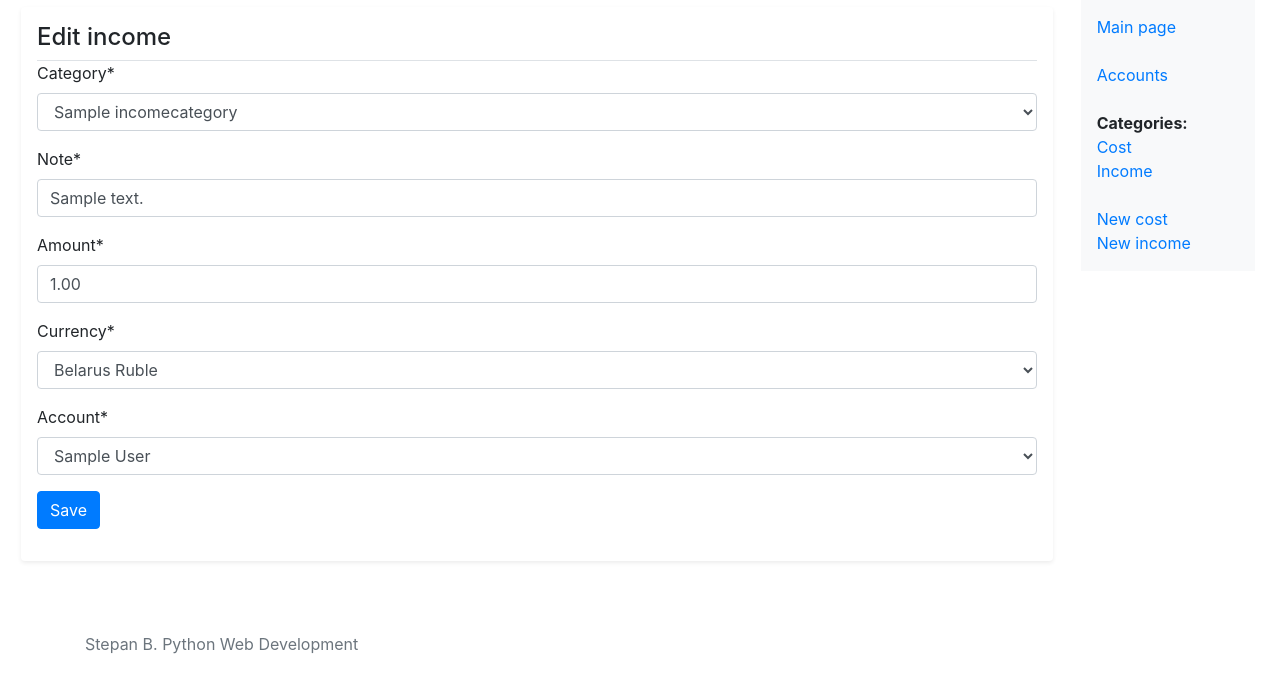
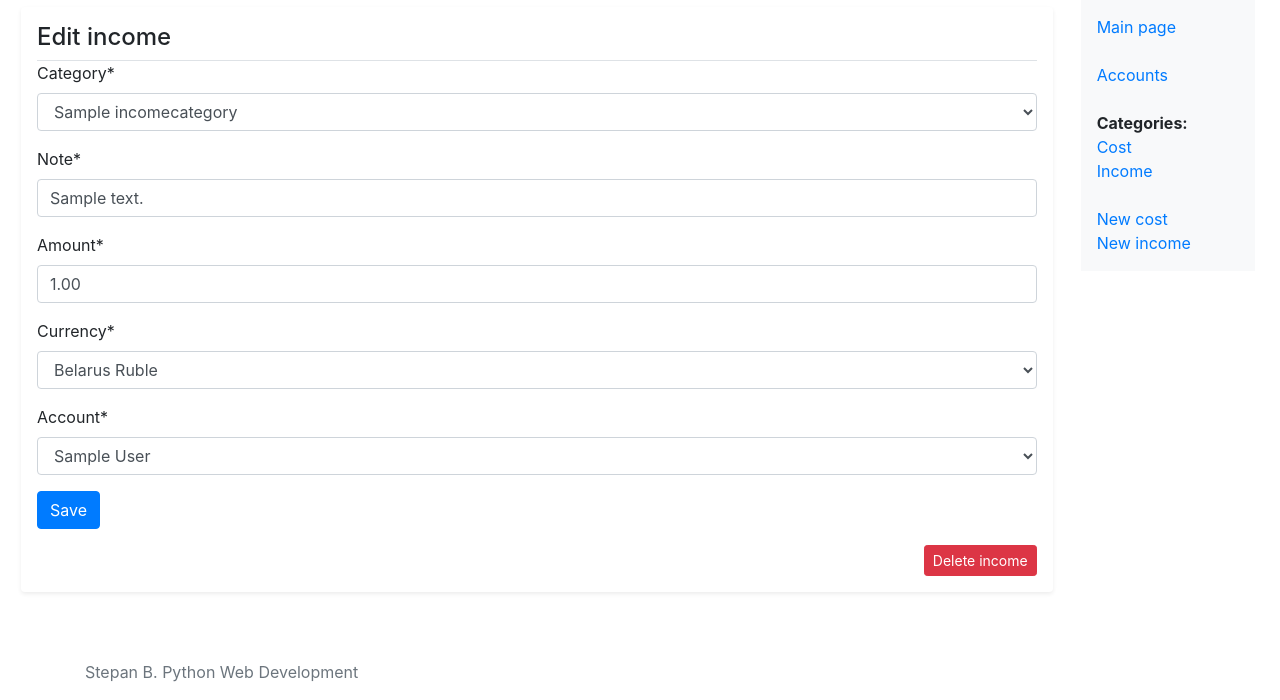
Before and after one commit to balstepan/myMoney, a Django app: page /wallet/income/1/ in a window 1280 px wide. Shown: the part 128-828 px from the top of the page. Before the commit the page ends 782 px from the top, so only its background shows below. Run offline with Django 3.2, Linux system fonts and the light colour scheme; tables that the repository leaves empty hold one stand-in row (values such as "Sample post"); some libraries are stand-ins or nearby versions.

Commit message:
Add deleting of incomes

```diff
--- a/wallet/templates/incomes/create.html
+++ b/wallet/templates/incomes/create.html
@@ -16,5 +16,10 @@
             <button type="submit" class="btn btn-primary">Create</button>
         {% endif %}
     </form>
+    {% if form.initial %}
+    <small class="d-block text-right mt-3">
+        <a href="{% url 'wallet:income_delete' income_id=form.instance.id %}"><button type="button" class="btn btn-danger btn-sm">Delete income</button></a>
+    </small>
+    {% endif %}
     </div>
 {% endblock %}
--- a/wallet/urls.py
+++ b/wallet/urls.py
@@ -26,4 +26,5 @@ urlpatterns = [
     path('income/<int:income_id>/', views.Income.as_view(), name='income_edit'),
     path('account/delete/<int:acc_id>/', views.account_delete, name='account_delete'),
     path('cost/delete/<int:cost_id>/', views.cost_delete, name='cost_delete'),
+    path('income/delete/<int:income_id>/', views.income_delete, name='income_delete'),
     ]
--- a/wallet/views.py
+++ b/wallet/views.py
@@ -195,10 +195,12 @@ class Cost(View):
                 new_cost.user = request.user
                 if old_account == new_cost.account:
                     new_cost.account.balance += old_value
-                    old_account.save()
+                    if old_account:
+                        old_account.save()
                 else:
-                    old_account.balance += old_value
-                    old_account.save()
+                    if old_account:
+                        old_account.balance += old_value
+                        old_account.save()
                 new_cost.account.balance -= new_cost.value
                 new_cost.save()
                 new_cost.account.save()
@@ -254,13 +256,32 @@ class Income(View):
                 new_income.user = request.user
                 if old_account == new_income.account:
                     new_income.account.balance -= old_value
-                    old_account.save()
+                    if old_account:
+                        old_account.save()
                 else:
-                    old_account.balance -= old_value
-                    old_account.save()
+                    if old_account:
+                        old_account.balance -= old_value
+                        old_account.save()
                 new_income.account.balance += new_income.value
                 new_income.save()
                 new_income.account.save()
         return redirect(new_income.category,
                             user_id=new_income.user.pk,
                             slug=new_income.category.slug)
+
+
+def income_delete(request, income_id):
+    income = get_object_or_404(models.Income, id=income_id)
+
+    if request.method == "POST":
+        income.account.balance -= income.value
+        income.account.save()
+        income.delete()
+        return redirect("wallet:incomecategory_details",
+                        user_id=request.user.id,
+                        slug=income.category.slug)
+    else:
+        return render(request,
+                      'delete.html',
+                      {'obj_type': 'income',
+                       'object': income})
```
